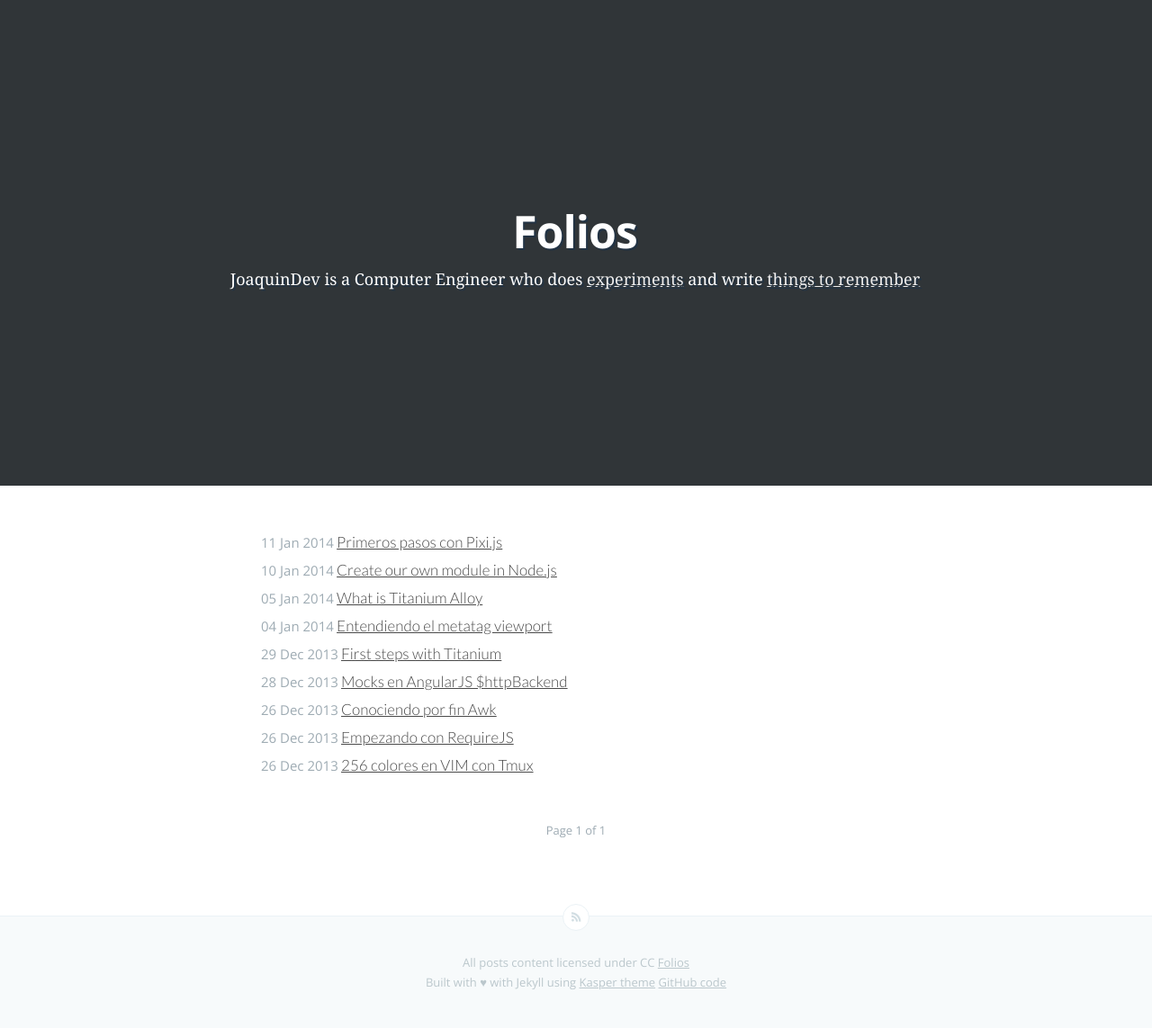
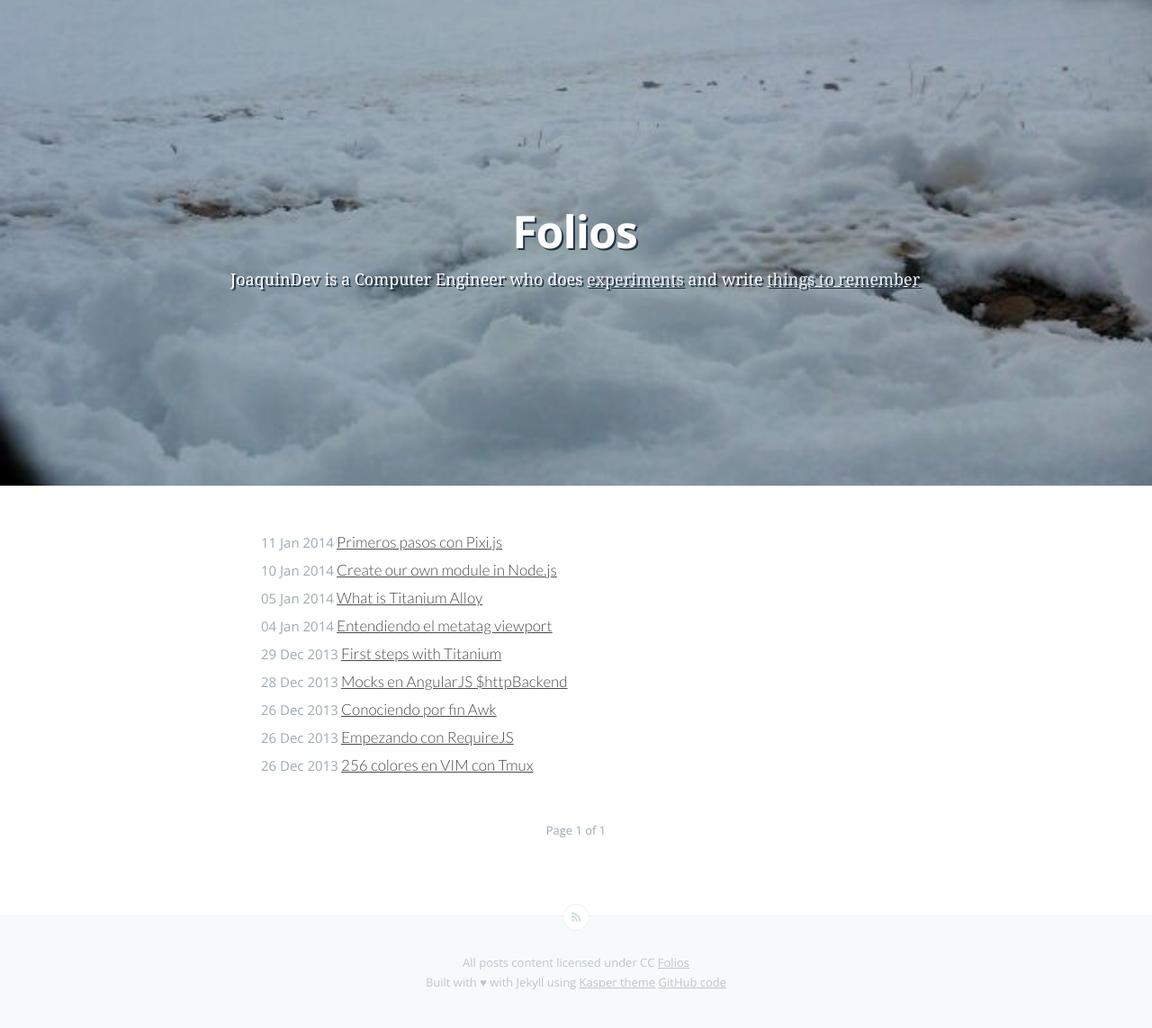
Before and after one commit to joaquindev/joaquindev.github.io, a Jekyll site: the page built from index.html, in a window 1280 px wide. Shown: the whole page at 90% size. Built offline with Jekyll 4.4.1, drawn with Linux system fonts in a browser that asks for light colours; Markdown is read by kramdown in place of the engine named in the settings; the list of posts is cut into pages by our own code.

Commit message:
Change Index Header Picture
Change Index Header Picture

Contact: joaquin@isla.io

```diff
--- a/index.html
+++ b/index.html
@@ -1,7 +1,7 @@
 ---
 layout: default
 title: Home
-cover: false
+cover: assets/images/snowboardingontheground.png
 #about: 'about.html'
 experiments: 'experiments.html'
 toremember: 'toremember.html'
```
Also changed, not shown: assets/images/kasper-theme-index.png (deleted), assets/images/kasper-theme-post.png (deleted), assets/images/snowboardingontheground.png (added).
